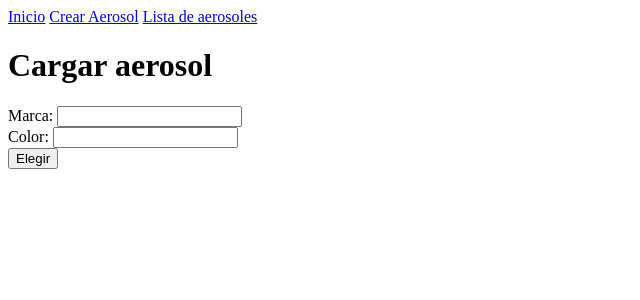
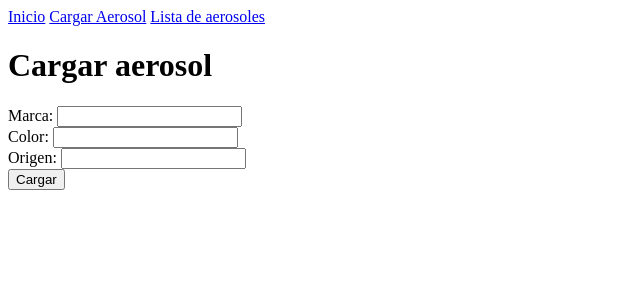
Before and after one commit to Ldangelo9/Proyecto-DJANGO, a Django app: page /aerosoles/crear/ in a window 1280 px wide. Shown: the top 300 px of the page, without its empty margins (0-640 px from the left). Run offline with Django 5.2, Linux system fonts and the light colour scheme.

Commit message:
Pre entrega último

```diff
--- a/inicio/form.py
+++ b/inicio/form.py
@@ -5,3 +5,4 @@ class FormularioCrearAerosol(forms.Form):
 
     marca = forms.CharField(max_length=20)
     color = forms.CharField(max_length=20)
+    origen = forms.CharField(max_length=20)
--- a/inicio/models.py
+++ b/inicio/models.py
@@ -5,6 +5,7 @@ class Aerosol(models.Model):
 
     marca = models.CharField(max_length=20)
     color = models.CharField(max_length=20)
+    origen = models.CharField(max_length=20)
 
     def __str__(self):
-        return f"{self.marca} - {self.color}"
+        return f"{self.marca} - {self.color} - {self.origen}"
--- a/inicio/templates/inicio/crear_aerosol.html
+++ b/inicio/templates/inicio/crear_aerosol.html
@@ -10,7 +10,7 @@
     <nav>
 
         <a href= {% url "inicio" %}>Inicio</a>
-        <a href= {% url "crear_aerosol" %}>Crear Aerosol</a>
+        <a href= {% url "crear_aerosol" %}>Cargar Aerosol</a>
         <a href= {% url "lista_aerosoles" %}>Lista de aerosoles</a>
     </nav>
 
@@ -21,7 +21,7 @@
 
         {{formulario}}
 
-        <input type="submit" value="Elegir">
+        <input type="submit" value="Cargar">
     </form>
 
 
--- a/inicio/templates/inicio/inicio.html
+++ b/inicio/templates/inicio/inicio.html
@@ -10,7 +10,7 @@
     <nav>
 
         <a href= {% url "inicio" %}>Inicio</a>
-        <a href= {% url "crear_aerosol" %}>Crear Aerosol</a>
+        <a href= {% url "crear_aerosol" %}>Cargar Aerosol</a>
         <a href= {% url "lista_aerosoles" %}>Lista de aerosoles</a>
     </nav>
 
--- a/inicio/templates/inicio/lista_aerosoles.html
+++ b/inicio/templates/inicio/lista_aerosoles.html
@@ -9,7 +9,7 @@
 
     <nav>
         <a href= {% url "inicio" %}>Inicio</a>
-        <a href= {% url "crear_aerosol" %}>Crear Aerosol</a>
+        <a href= {% url "crear_aerosol" %}>Cargar Aerosol</a>
         <a href= {% url "lista_aerosoles" %}>Lista de aerosoles</a>
     </nav>
 
--- a/inicio/views.py
+++ b/inicio/views.py
@@ -15,8 +15,9 @@ def crear_aerosol(request):
         if formulario.is_valid():
             marca_nueva = formulario.cleaned_data.get('marca')
             color_nuevo = formulario.cleaned_data.get('color')
+            origen_nuevo = formulario.cleaned_data.get('origen')
 
-            aerosol = Aerosol(marca=marca_nueva, color=color_nuevo)
+            aerosol = Aerosol(marca=marca_nueva, color=color_nuevo, origen=origen_nuevo)
             aerosol.save()
 
             return redirect("lista_aerosoles")
```
Also changed, not shown: inicio/migrations/0002_aerosol_origen.py (added).
